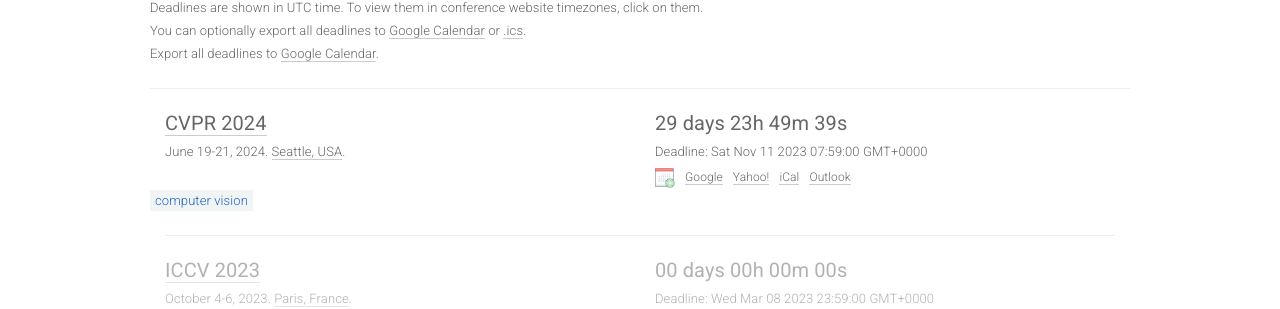
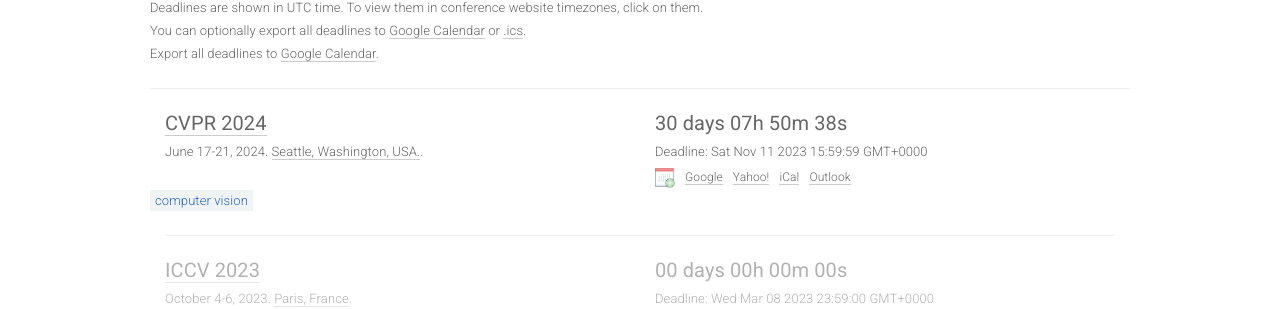
Before and after one commit to JianweiHu94/cgm-deadlines, a Jekyll site: the page built from index.html, in a window 1280 px wide and 900 px high. Shown: the part 174-483 px from the top of the window. Built offline with Jekyll 4.4.1, drawn with Linux system fonts in a browser that asks for light colours; nearby versions of some CDN libraries.

Commit message:
Update conferences.yml

```diff
--- a/_data/conferences.yml
+++ b/_data/conferences.yml
@@ -4,10 +4,10 @@
   year: 2024
   id: cvpr2024
   link: https://cvpr.thecvf.com/
-  deadline: '2023-11-10 23:59:00'
-  timezone: UTC-8
-  date: June 19-21, 2024
-  place: Seattle, USA
+  deadline: '2023-11-11 15:59:59'
+  timezone: GMT+8
+  date: June 17-21, 2024
+  place: Seattle, Washington, USA.
   sub: CV
 
 - title: ICCV
```
